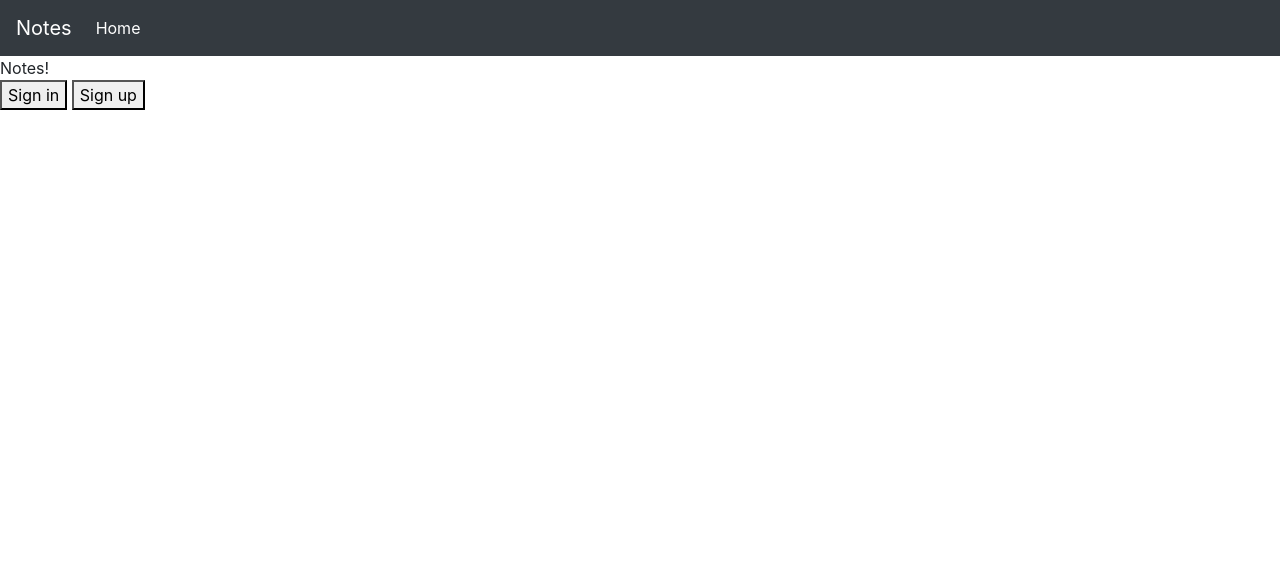
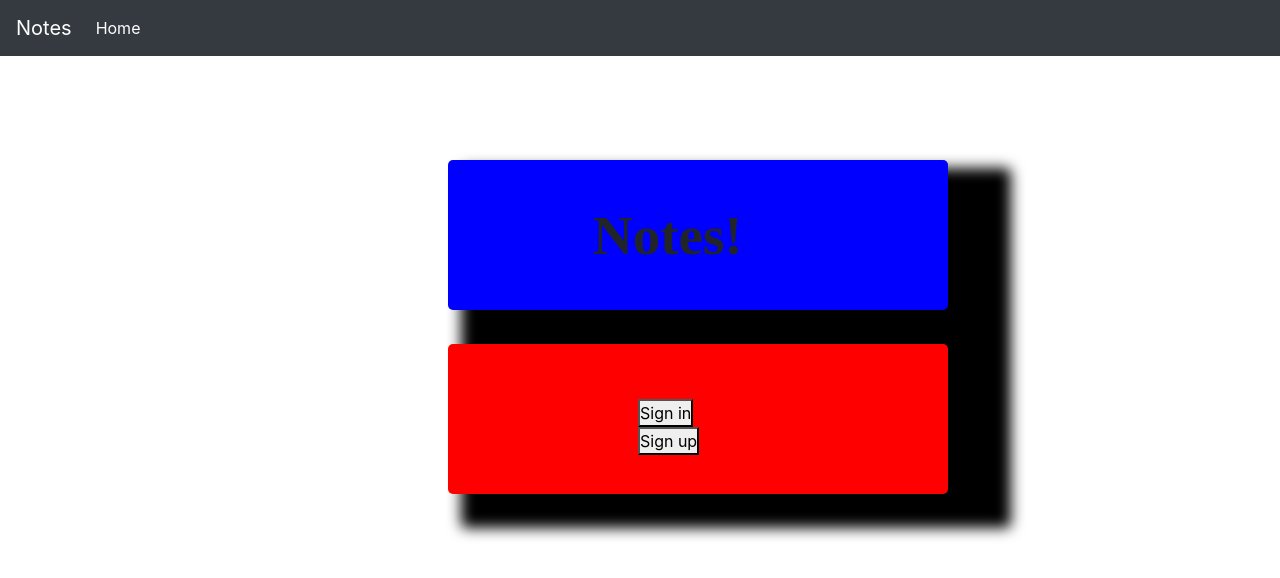
Before and after one commit to Vadim-212/notes-django-project, a Django app: page / in a window 1280 px wide. Shown: the top 578 px of the page. Run offline with Django 3.2, Linux system fonts and the light colour scheme; some libraries are stand-ins or nearby versions.

Commit message:
Update index page Add fonts Add some styles

```diff
--- a/notes/templates/base.html
+++ b/notes/templates/base.html
@@ -26,6 +26,10 @@
         {% block head_css %}
             {% block head_css_site %}
                 <link href="{% static 'css/bootstrap.min.css' %}"
+                      rel="stylesheet" media="screen">
+                <link href="{% static 'fonts/stylesheet.css' %}"
+                      rel="stylesheet" media="screen">
+                <link href="{% static 'css/style.css' %}"
                       rel="stylesheet" media="screen">
             {% endblock head_css_site %}
             {% block head_css_section %}{% endblock head_css_section %}
--- a/notes/templates/index.html
+++ b/notes/templates/index.html
@@ -3,18 +3,15 @@
 {% block title %}{% trans 'Main' %}{% endblock title %}
 
 {% block content %}
-    {% if user_login != None %}
+    <div class="index-box-shadow"></div>
+    <div class="index-box-top">
+        <div id="index-box-title">{% trans 'Notes' %}!</div>
+    </div>
+    <div class="index-box-bottom">
         <div>
-            {% trans 'Notes' %}
+            <button onclick="location.assign('/signin')">{% trans 'Sign in' %}</button>
+            <button onclick="location.assign('/signup')">{% trans 'Sign up' %}</button>
         </div>
-    {% else %}
-        <div>
-            <div>{% trans 'Notes' %}!</div>
-            <div>
-                <button onclick="location.assign('/signin')">{% trans 'Sign in' %}</button>
-                <button onclick="location.assign('/signup')">{% trans 'Sign up' %}</button>
-            </div>
-        </div>
-    {% endif %}
+    </div>
 
 {% endblock %}
--- /dev/null
+++ b/static/css/style.css
@@ -0,0 +1,152 @@
+*
+{
+    margin: 0;
+    padding: 0;
+}
+
+.index-box-top
+{
+    position: absolute;
+    top: 20%;
+    left: 35%;
+    width: 500px;
+    height: 150px;
+    background-color: blue;
+    border-radius: 5px;
+    padding: 35px 145px;
+}
+
+.index-box-bottom
+{
+    position: absolute;
+    top: 43%;
+    left: 35%;
+    width: 500px;
+    height: 150px;
+    background-color: red;
+    border-radius: 5px;
+    padding: 55px 190px;
+}
+
+.index-box-shadow
+{
+    position: absolute;
+    top: 21%;
+    left: 36%;
+    width: 550px;
+    height: 360px;
+    background-color: black;
+    border-radius: 5px;
+    -webkit-filter: blur(7px);
+    filter: blur(7px);
+}
+
+#index-box-title
+{
+    font-size: 55px;
+    font-family: "Caveat";
+    font-weight: bold;
+}
+
+.scale-down-right {
+	-webkit-animation: scale-down-right 1.5s cubic-bezier(0.250, 0.460, 0.450, 0.940) both;
+	        animation: scale-down-right 1.5s cubic-bezier(0.250, 0.460, 0.450, 0.940) both;
+}
+
+.scale-down-left {
+    position: absolute;
+    left: 90%;
+	-webkit-animation: scale-down-left 1.5s cubic-bezier(0.250, 0.460, 0.450, 0.940) both;
+	        animation: scale-down-left 1.5s cubic-bezier(0.250, 0.460, 0.450, 0.940) both;
+}
+
+@-webkit-keyframes scale-down-right {
+    0% {
+        -webkit-transform: scale(1);
+                transform: scale(1);
+        -webkit-transform-origin: 100% 50%;
+                transform-origin: 100% 50%;
+    }
+    100% {
+        -webkit-transform: scale(0.5);
+                transform: scale(0.5);
+        -webkit-transform-origin: 100% 50%;
+                transform-origin: 100% 50%;
+    }
+}
+@keyframes scale-down-right {
+    0% {
+        -webkit-transform: scale(1);
+                transform: scale(1);
+        -webkit-transform-origin: 100% 50%;
+                transform-origin: 100% 50%;
+    }
+    100% {
+        -webkit-transform: scale(0.5);
+                transform: scale(0.5);
+        -webkit-transform-origin: 100% 50%;
+                transform-origin: 100% 50%;
+    }
+}
+
+@-webkit-keyframes scale-down-left {
+    0% {
+        -webkit-transform: scale(1);
+                transform: scale(1);
+        -webkit-transform-origin: 0% 50%;
+                transform-origin: 0% 50%;
+    }
+    100% {
+        -webkit-transform: scale(0.5);
+                transform: scale(0.5);
+        -webkit-transform-origin: 0% 50%;
+                transform-origin: 0% 50%;
+    }
+}
+@keyframes scale-down-left {
+    0% {
+        -webkit-transform: scale(1);
+                transform: scale(1);
+        -webkit-transform-origin: 0% 50%;
+                transform-origin: 0% 50%;
+    }
+    100% {
+        -webkit-transform: scale(0.5);
+                transform: scale(0.5);
+        -webkit-transform-origin: 0% 50%;
+                transform-origin: 0% 50%;
+    }
+}
+
+@media screen and (max-height: 680px) and (max-width: 1000px)
+{
+    .index-box-top
+    {
+/*         top: 17%; */
+/*         left: 30%; */
+        width: 300px;
+        height: 130px;
+        padding: 30px 45px;
+    }
+
+    .index-box-bottom
+    {
+/*         top: 47%; */
+/*         left: 30%; */
+        width: 300px;
+        height: 130px;
+        padding: 45px 90px;
+    }
+
+    .index-box-shadow
+    {
+/*         left: 31%; */
+        width: 350px;
+        height: 300px;
+    }
+
+    #index-box-title
+    {
+        font-size: 45px;
+    }
+}
```
Also changed, not shown: django_notes/settings.py (+54 -18 lines).
